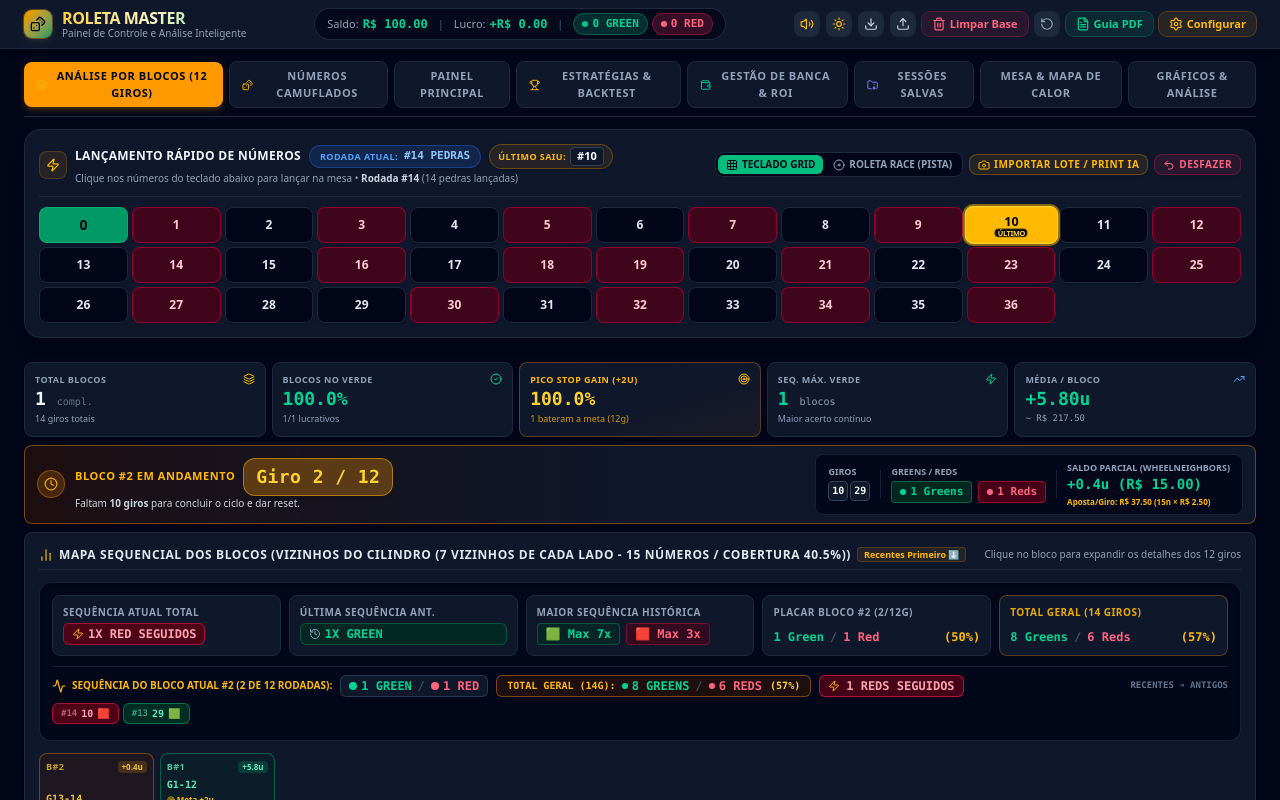
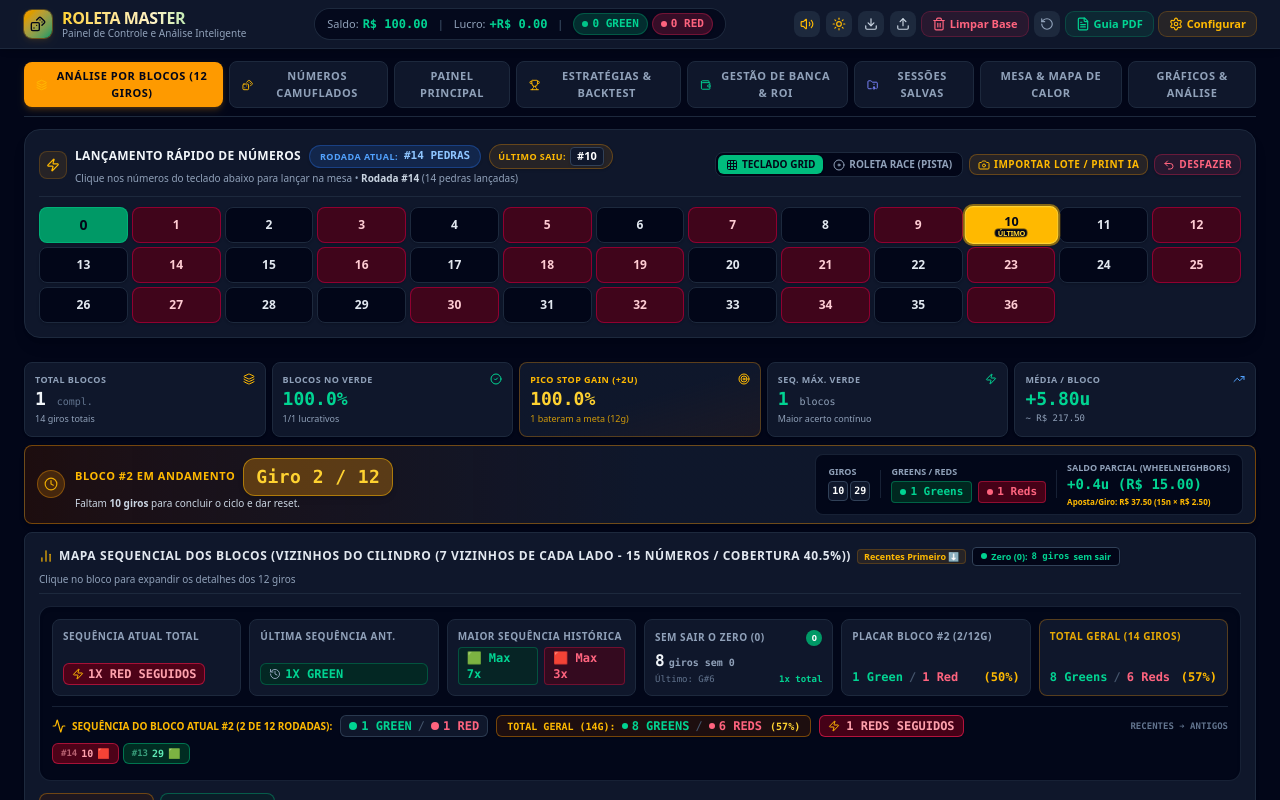
Before and after one commit to rcflash/roletamaster, a React (Vite) app: page / in a window 1280 px wide. Shown: the top 800 px of the page. Built offline with nearby package versions, Linux system fonts and the light colour scheme.

Commit message:
feat(analysis): add zero (0) tracking statistics
Implement logic to track spins since the last zero and overall zero frequency in both WheelNeighborsAlertCard and BlockAnalysisPanel to improve strategy decision-making.

```diff
--- a/src/components/BlockAnalysisPanel.tsx
+++ b/src/components/BlockAnalysisPanel.tsx
@@ -598,6 +598,41 @@ export const BlockAnalysisPanel: React.FC<BlockAnalysisPanelProps> = ({
     };
   }, [allSpinsOutcomes]);
 
+  // Zero (0) Tracking Statistics
+  const zeroStats = useMemo(() => {
+    if (sortedSpins.length === 0) {
+      return {
+        spinsSinceZero: 0,
+        totalZeros: 0,
+        lastZeroGiro: null as number | null,
+        isOverdue: false,
+      };
+    }
+    let count = 0;
+    let found = false;
+    let lastGiro: number | null = null;
+    let total = 0;
+
+    for (let i = sortedSpins.length - 1; i >= 0; i--) {
+      if (sortedSpins[i].numero === 0) {
+        total++;
+        if (!found) {
+          found = true;
+          lastGiro = sortedSpins[i].giro;
+        }
+      } else if (!found) {
+        count++;
+      }
+    }
+
+    return {
+      spinsSinceZero: count,
+      totalZeros: total,
+      lastZeroGiro: lastGiro,
+      isOverdue: count >= 37,
+    };
+  }, [sortedSpins]);
+
   const totalNeighborNums = 2 * vizinhosCount + 1;
   const coveragePct = ((totalNeighborNums / 37) * 100).toFixed(1);
 
@@ -791,13 +826,22 @@ export const BlockAnalysisPanel: React.FC<BlockAnalysisPanelProps> = ({
       {/* Visual Block Timeline Grid (Visual Map of all blocks) */}
       <div className="bg-slate-900 border border-slate-800 rounded-lg p-2.5 sm:p-3.5 shadow-sm space-y-3">
         <div className="flex items-center justify-between border-b border-slate-800 pb-1.5 flex-wrap gap-1.5">
-          <div className="flex items-center gap-1.5">
+          <div className="flex items-center gap-1.5 flex-wrap">
             <BarChart2 className="w-3.5 h-3.5 text-amber-400" />
             <h3 className="text-xs font-black uppercase text-slate-200 tracking-wider">
               Mapa Sequencial dos Blocos ({strategyTitles[selectedStrategy]})
             </h3>
             <span className="px-1.5 py-0.2 rounded bg-amber-500/10 text-amber-400 text-[9px] font-bold border border-amber-500/20">
               {blockSortOrder === 'desc' ? 'Recentes Primeiro ⬇' : 'Antigos Primeiro ⬆'}
+            </span>
+            <span className={`px-2 py-0.5 rounded text-[9px] font-bold border flex items-center gap-1 shadow-xs ${
+              zeroStats.isOverdue
+                ? 'bg-emerald-950/90 text-emerald-300 border-emerald-500/60 animate-pulse'
+                : 'bg-slate-950 text-emerald-400 border-slate-700'
+            }`}>
+              <span className="w-1.5 h-1.5 rounded-full bg-emerald-400"></span>
+              Zero (0): <strong className="font-mono">{zeroStats.spinsSinceZero} {zeroStats.spinsSinceZero === 1 ? 'giro' : 'giros'}</strong> sem sair
+              {zeroStats.isOverdue && <span className="text-amber-400 font-black ml-0.5">🔥 ATRASADO</span>}
             </span>
           </div>
           <span className="text-[10px] text-slate-400">
@@ -808,7 +852,7 @@ export const BlockAnalysisPanel: React.FC<BlockAnalysisPanelProps> = ({
         {/* Detailed Green / Red Sequence & Streaks Summary for CURRENT BLOCK ONLY */}
         <div className="bg-slate-950/90 border border-slate-800/80 rounded-xl p-3 space-y-2.5 shadow-inner">
           {/* Row 1: Streaks & Total Summary Badges */}
-          <div className="grid grid-cols-2 sm:grid-cols-3 lg:grid-cols-5 gap-2 text-xs">
+          <div className="grid grid-cols-2 sm:grid-cols-3 lg:grid-cols-6 gap-2 text-xs">
             {/* Sequência Atual */}
             <div className="bg-slate-900 p-2.5 rounded-lg border border-slate-800 flex flex-col justify-between">
               <span className="text-[10px] font-bold text-slate-400 uppercase tracking-wider block">Sequência Atual Total</span>
@@ -857,6 +901,46 @@ export const BlockAnalysisPanel: React.FC<BlockAnalysisPanelProps> = ({
                 <span className="text-rose-400 bg-rose-950/60 px-2 py-0.5 rounded border border-rose-500/30">
                   🟥 Max {globalStreakStats.maxRedStreak}x
                 </span>
+              </div>
+            </div>
+
+            {/* Sem Sair o Zero (0) */}
+            <div className={`p-2.5 rounded-lg border flex flex-col justify-between transition-all ${
+              zeroStats.isOverdue
+                ? 'bg-emerald-950/30 border-emerald-500/50 shadow-sm'
+                : 'bg-slate-900 border-slate-800'
+            }`}>
+              <div className="flex items-center justify-between gap-1">
+                <span className="text-[10px] font-bold text-slate-400 uppercase tracking-wider block truncate">
+                  Sem Sair o Zero (0)
+                </span>
+                <span className="w-4 h-4 rounded-full bg-emerald-600 text-white text-[9px] font-black flex items-center justify-center shrink-0 shadow-xs">
+                  0
+                </span>
+              </div>
+              <div className="mt-1">
+                <div className="flex items-baseline gap-1 font-mono">
+                  <span className={`text-base font-black leading-none ${
+                    zeroStats.isOverdue
+                      ? 'text-emerald-400 animate-pulse'
+                      : zeroStats.spinsSinceZero >= 20
+                      ? 'text-amber-300'
+                      : 'text-slate-100'
+                  }`}>
+                    {zeroStats.spinsSinceZero}
+                  </span>
+                  <span className="text-[10px] text-slate-400 font-semibold">
+                    {zeroStats.spinsSinceZero === 1 ? 'giro sem 0' : 'giros sem 0'}
+                  </span>
+                </div>
+                <div className="text-[9px] text-slate-500 mt-1 flex items-center justify-between font-mono">
+                  <span className="truncate">
+                    {zeroStats.lastZeroGiro !== null ? `Último: G#${zeroStats.lastZeroGiro}` : 'Nunca saiu'}
+                  </span>
+                  <span className="text-emerald-400 font-bold ml-1 shrink-0">
+                    {zeroStats.totalZeros}x total
+                  </span>
+                </div>
               </div>
             </div>
 
--- a/src/components/WheelNeighborsAlertCard.tsx
+++ b/src/components/WheelNeighborsAlertCard.tsx
@@ -20,6 +20,18 @@ export const WheelNeighborsAlertCard: React.FC<WheelNeighborsAlertCardProps> = (
   const lastSpin = spins.length > 0 ? spins[spins.length - 1] : null;
   const targetNum = lastSpin ? lastSpin.numero : 0;
   const currentNeighbors = getWheelNeighbors(targetNum, neighborRadius);
+
+  const spinsSinceZero = React.useMemo(() => {
+    if (spins.length === 0) return 0;
+    let count = 0;
+    for (let i = spins.length - 1; i >= 0; i--) {
+      if (spins[i].numero === 0) {
+        return count;
+      }
+      count++;
+    }
+    return count;
+  }, [spins]);
 
   const chipValue = strategy?.neighborChipValue || 2.5;
   const tableMult = strategy?.tablePayoutMultiplier || 36;
@@ -91,11 +103,21 @@ export const WheelNeighborsAlertCard: React.FC<WheelNeighborsAlertCardProps> = (
 
         {/* Target & Neighbor Wheel Map */}
         <div className="bg-slate-950/80 rounded-xl p-2.5 border border-slate-800/80 mb-3">
-          <div className="flex items-center justify-between text-xs text-slate-300 font-bold mb-2">
-            <span className="flex items-center gap-1.5">
-              <Crosshair className="w-3.5 h-3.5 text-amber-400" />
-              Último Número: <span className="text-amber-400 font-extrabold text-sm">#{targetNum}</span>
-            </span>
+          <div className="flex items-center justify-between text-xs text-slate-300 font-bold mb-2 flex-wrap gap-1.5">
+            <div className="flex items-center gap-2 flex-wrap">
+              <span className="flex items-center gap-1.5">
+                <Crosshair className="w-3.5 h-3.5 text-amber-400" />
+                Último Número: <span className="text-amber-400 font-extrabold text-sm">#{targetNum}</span>
+              </span>
+              <span className={`px-2 py-0.5 rounded-md text-[10px] font-bold border flex items-center gap-1 ${
+                spinsSinceZero >= 37
+                  ? 'bg-emerald-950/90 text-emerald-300 border-emerald-500/60 animate-pulse'
+                  : 'bg-slate-900 text-emerald-400 border-slate-700/80'
+              }`}>
+                <span className="w-1.5 h-1.5 rounded-full bg-emerald-400"></span>
+                Zero (0): <strong className="font-mono">{spinsSinceZero} {spinsSinceZero === 1 ? 'giro' : 'giros'}</strong> sem sair
+              </span>
+            </div>
             <span className="text-[10px] text-slate-400 font-semibold">
               {currentNeighbors.length} números ({neighborRadius} p/ cada lado)
             </span>
```
